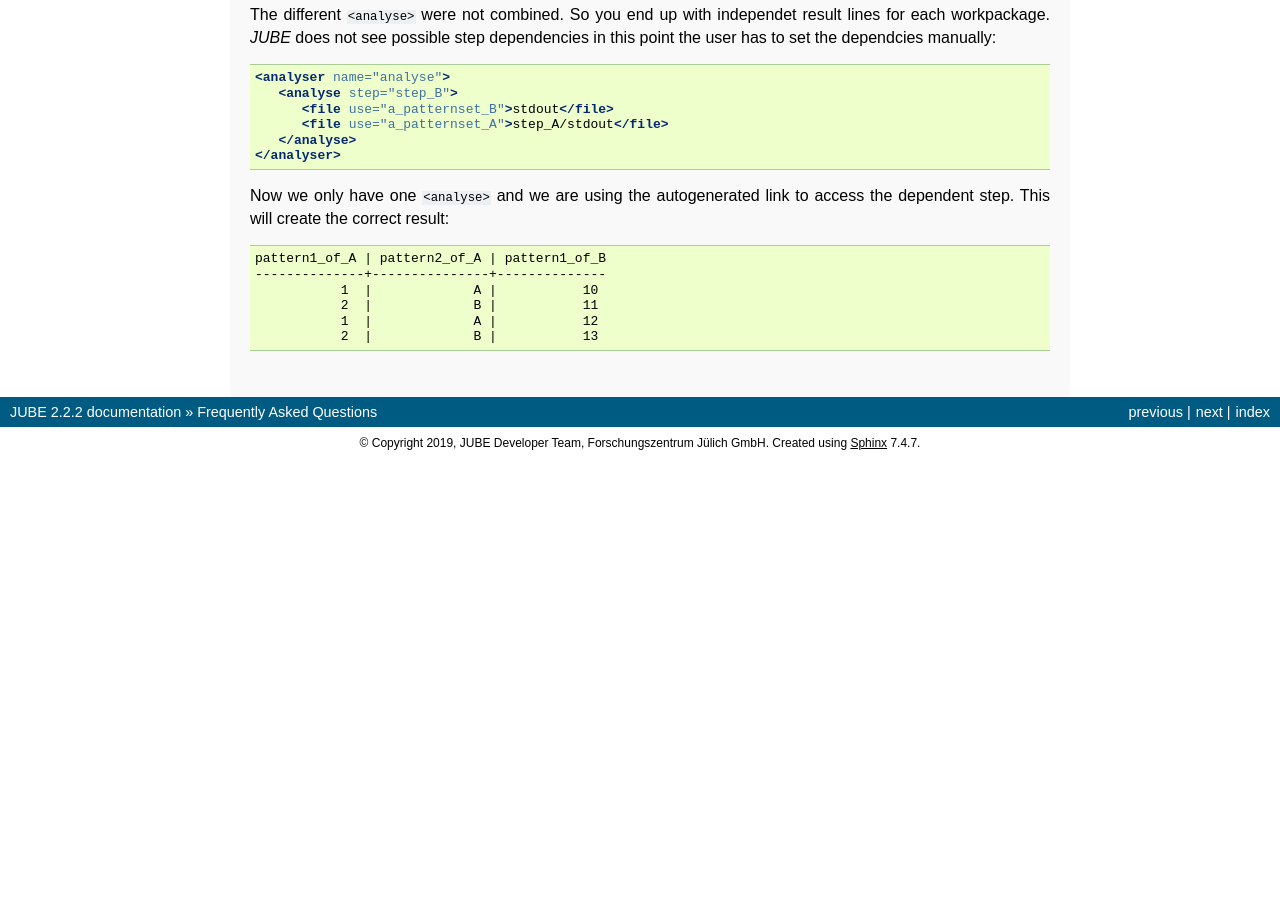
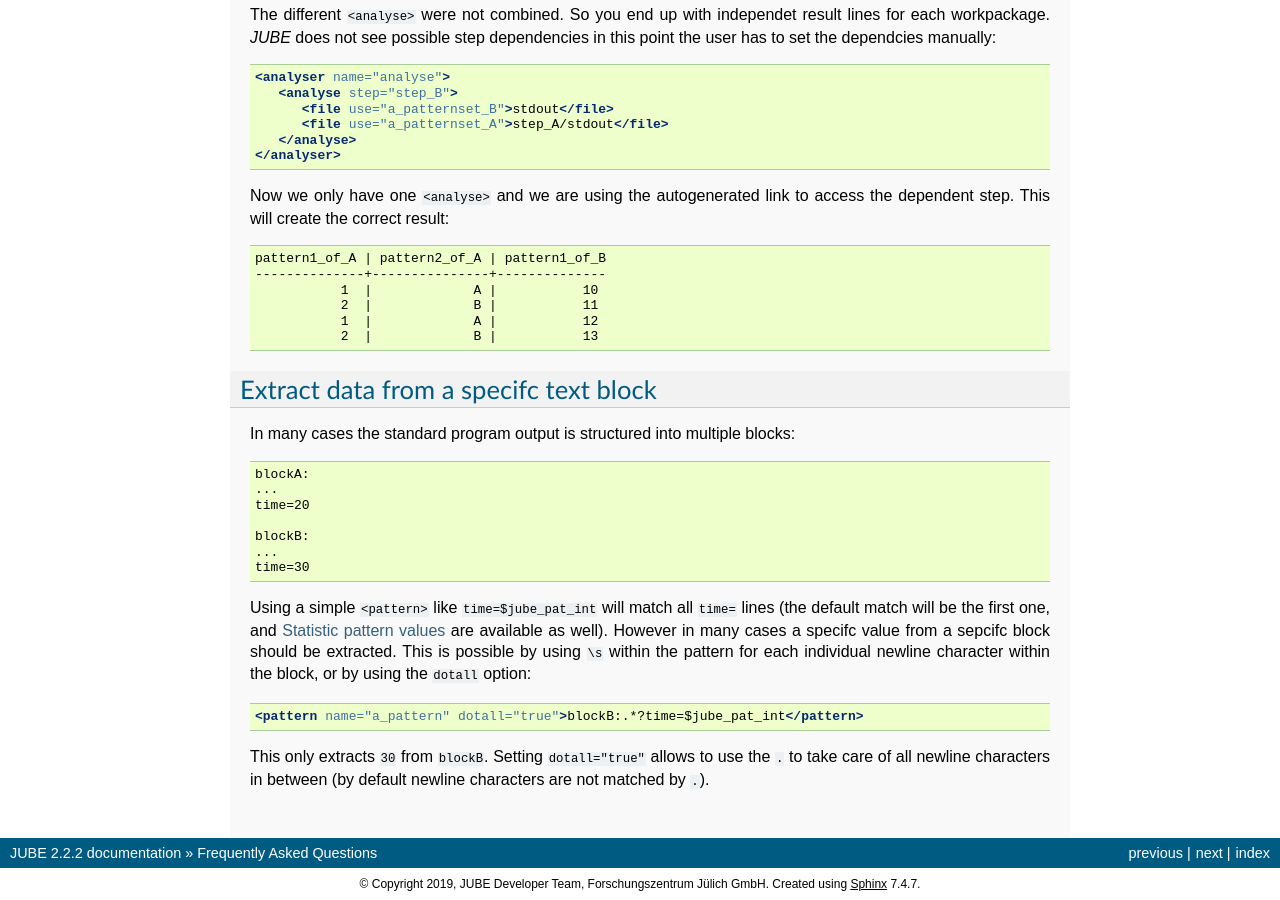
Before and after one commit to FZJ-JSC/JUBE, a Sphinx documentation site: the page built from docs/faq.rst, in a window 1280 px wide and 900 px high, scrolled down 2716 px. Built offline with Sphinx 7.4.7, drawn with Linux system fonts in a browser that asks for light colours; before the commit the page ends 3175 px from its top, so only the background shows below that; some of the changed text lies outside the part shown.

Commit message:
added new dotall attribute to <pattern>

````diff
--- a/docs/faq.rst
+++ b/docs/faq.rst
@@ -212,3 +212,31 @@ correct result:
               2  |             B |           11
               1  |             A |           12
               2  |             B |           13
+
+.. index:: extract specifc block
+
+Extract data from a specifc text block
+~~~~~~~~~~~~~~~~~~~~~~~~~~~~~~~~~~~~~~
+
+In many cases the standard program output is structured into multiple blocks:
+
+.. code-block:: none
+
+   blockA:
+   ...
+   time=20
+
+   blockB:
+   ...
+   time=30
+
+Using a simple ``<pattern>`` like ``time=$jube_pat_int`` will match all ``time=`` lines (the default match will be the first one,
+and :ref:`statistic_values` are available as well). However in many cases a specifc value from a sepcifc block should be extracted.
+This is possible by using ``\s`` within the pattern for each individual newline character within the block, or by using the ``dotall`` option:
+
+.. code-block:: xml
+
+   <pattern name="a_pattern" dotall="true">blockB:.*?time=$jube_pat_int</pattern>
+
+This only extracts ``30`` from ``blockB``. Setting ``dotall="true"`` allows to use the ``.`` to take care of all newline characters in between (by default newline characters are
+not matched by ``.``).
--- a/docs/glossar.rst
+++ b/docs/glossar.rst
@@ -161,7 +161,7 @@ Glossary
 
       .. code-block:: xml
 
-         <pattern name="..." default="..." unit="..." mode="..." type="...">...</pattern>
+         <pattern name="..." default="..." unit="..." mode="..." type="..." dotall="...">...</pattern>
 
       * ``unit`` is optional, will be used in the result table
       * ``mode`` is optional, allowed modes:
@@ -178,6 +178,8 @@ Glossary
         * allowed: ``int``, ``float`` or ``string``
 
       * ``default`` is optional: Specify default value if pattern cannot be found or if it cannot be evaluated
+      * ``dotall`` is optional (default: ``false``): Can be set to ``true```or ``false`` to specify if a ``.`` within the regular expression
+        should also match newline characters, which can be very helpfull to extract a line only after a specific header was mentioned.
 
    statistical_values
       If there are multiple pattern matches within one file, multiple files or
````
Also changed, not shown: 8 other files.
